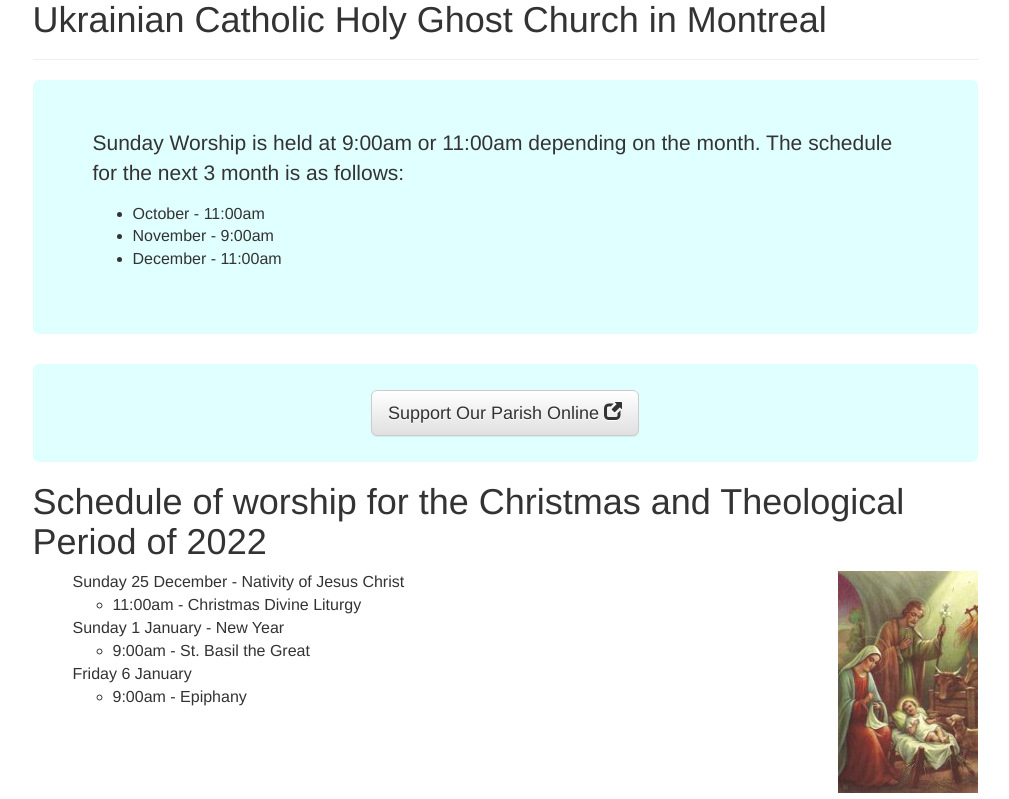
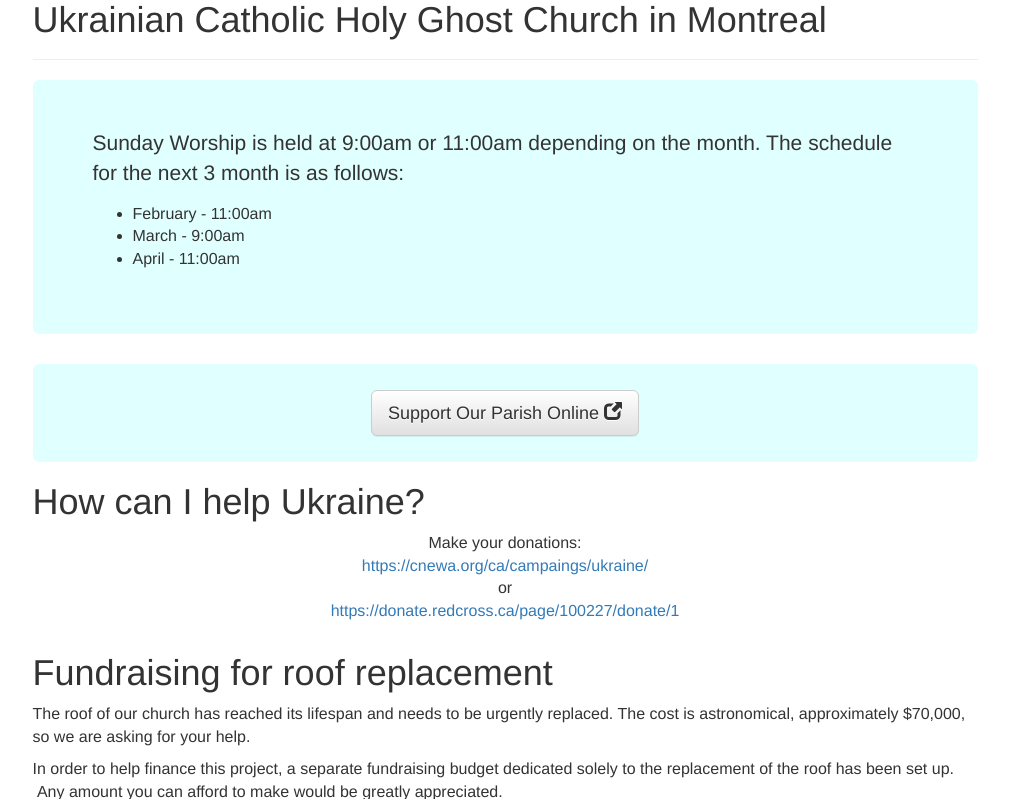
Before and after one commit to Netopya/UCHGC-Website, a PHP site: page / in a window 1280 px wide. Shown: the part 340-1139 px from the top of the page, without its empty margins (135-1144 px from the left). Run offline with PHP 8.4, Linux system fonts and the light colour scheme; some libraries are stand-ins or nearby versions.

Commit message:
Early February Updates

```diff
--- a/index.php
+++ b/index.php
@@ -127,7 +127,7 @@
                 </div> -->
 
 
-                <div class="row">
+                <!-- <div class="row">
                     <div class="col-lg-10 col-lg-offset-1">
                         <h1><?php echo $xmas2013_title[$refined_laguage]; ?></h1>
                         <a href="images/xmas.jpg">
@@ -135,22 +135,16 @@
                         <p><?php echo $xmas2013_content[$refined_laguage]; ?></p>
                         <div class="clear_float"></div>
                     </div>
-                </div>
+                </div> -->
 
-                <div class="row">
-                    <div class="col-lg-10 col-lg-offset-1">
-                        <?php getContent('theophany'); ?>
-                    </div>
-                </div>
-
-                <div class="row">
+                <!-- <div class="row">
                     <div class="col-lg-10 col-lg-offset-1">
                         <h1><?php echo $kutia_title[$refined_laguage]; ?></h1>
                         <a href="images/kutia.jpg"><img style="float: right" src="images/thumbnails/thb_kutia.jpg" height="133" width="200"/></a>
                         <p><?php echo $kutia_text[$refined_laguage]; ?></p>
                         <div class="clear_float"></div>
                     </div>
-                </div>
+                </div> -->
 
                 <div class="row">
                     <div class="col-lg-10 col-lg-offset-1">
--- a/opening_php.php
+++ b/opening_php.php
@@ -273,9 +273,9 @@
     );
 
 	$schedual_text_new = array(
-		"Sunday Worship is held at 9:00am or 11:00am depending on the month. The schedule for the next 3 month is as follows:<ul><li>October - 11:00am</li><li>November - 9:00am</li><li>December - 11:00am</li></ul>",
-		"Les messes dominicales auront lieu soie à 9h ou 11h dependant du mois. L'horaire pour les prochains 3 mois est le suivant:<ul><li>Octobre - 11h</li><li>Novembre - 9h</li><li>Décembre - 11h</li></ul>",
-		"Кожного місяця нелільні і святкові Богослужби будуть починатвися почергво О 9 або 11 годині <ul><li>жовтень – 11 година</li><li>Листопад – 9 година</li><li>Грудень – 11 година</li><li>і так далі</li></ul>"
+		"Sunday Worship is held at 9:00am or 11:00am depending on the month. The schedule for the next 3 month is as follows:<ul><li>February - 11:00am</li><li>March - 9:00am</li><li>April - 11:00am</li></ul>",
+		"Les messes dominicales auront lieu soie à 9h ou 11h dependant du mois. L'horaire pour les prochains 3 mois est le suivant:<ul><li>Février - 11h</li><li>Mars - 9h</li><li>Avril - 11h</li></ul>",
+		"Кожного місяця нелільні і святкові Богослужби будуть починатвися почергво О 9 або 11 годині <ul><li>Лютий – 11 година</li><li>березень – 9 година</li><li>квітень – 11 година</li><li>і так далі</li></ul>"
 	);
 
     $donation_button = array(
```
